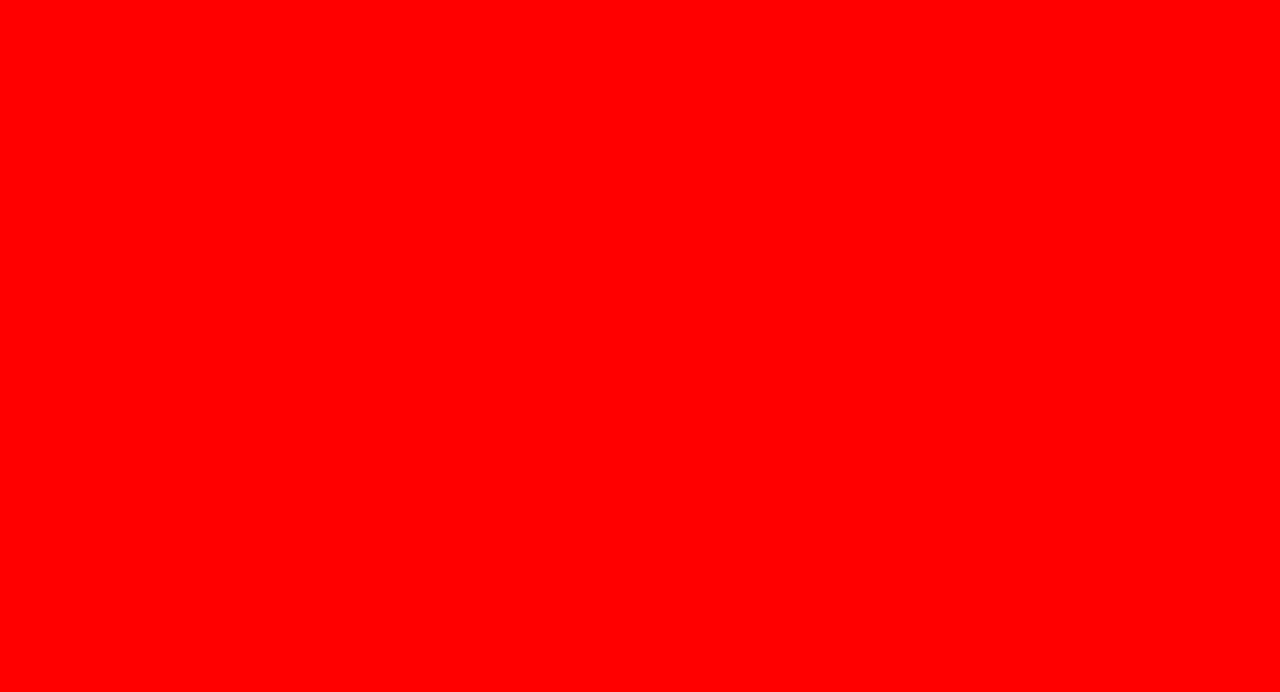
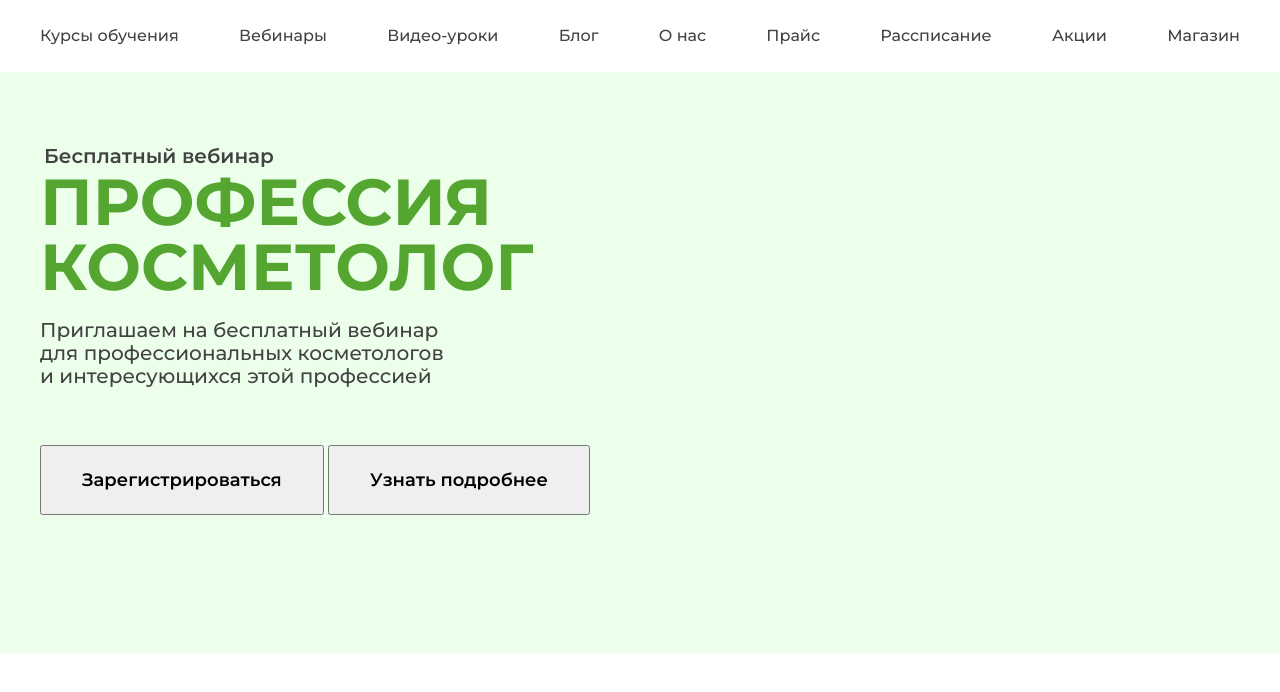
Before and after one commit to trayhorn/html-css-practice1, a plain HTML site: page index.html in a window 1280 px wide. Drawn offline with nearby package versions, Linux system fonts and the light colour scheme.

Commit message:
page-header

```diff
--- a/index.html
+++ b/index.html
@@ -12,6 +12,31 @@
   <link rel="stylesheet" href="/css/main.css">
 </head>
 <body>
-
+  <header class="page-header">
+    <div class="container">
+      <ul class="page-header__list list">
+        <li><a class="page-header__link" href="">Курсы обучения</a></li>
+        <li><a class="page-header__link" href="">Вебинары</a></li>
+        <li><a class="page-header__link" href="">Видео-уроки</a></li>
+        <li><a class="page-header__link" href="">Блог</a></li>
+        <li><a class="page-header__link" href="">О нас</a></li>
+        <li><a class="page-header__link" href="">Прайс</a></li>
+        <li><a class="page-header__link" href="">Рассписание</a></li>
+        <li><a class="page-header__link" href="">Акции</a></li>
+        <li><a class="page-header__link" href="">Магазин</a></li>
+      </ul>
+    </div>
+  </header>
+  <main>
+    <section class="hero">
+      <div class="container">
+        <p class="hero__descr">Бесплатный вебинар</p>
+        <h1 class="hero__title">ПРОФЕССИЯ КОСМЕТОЛОГ</h1>
+        <p class="hero__text">Приглашаем на бесплатный вебинар для профессиональных косметологов и интересующихся этой профессией</p>
+        <button class="hero__button" type="button">Зарегистрироваться</button>
+        <button class="hero__button" type="button">Узнать подробнее</button>
+      </div>
+    </section>
+  </main>
 </body>
 </html>
--- /dev/null
+++ b/sass/components/_hero.scss
@@ -0,0 +1,49 @@
+.hero {
+  padding-top: 71px;
+  padding-bottom: 138px;
+
+  background-color: #ECFFEB;
+
+  &__descr {
+    padding-left: 4px;
+    margin: 0;
+
+    font-weight: 600;
+    font-size: 20px;
+    line-height: 1.3;
+  }
+
+  &__title {
+    margin-top: 0;
+    margin-bottom: 20px;
+
+    width: 496px;
+    font-weight: 700;
+    font-size: 65px;
+    line-height: 1;
+
+    color: #55A630;
+  }
+
+  &__text {
+    margin-top: 0;
+    margin-bottom: 57px;
+
+    width: 419px;
+    font-weight: 500;
+    font-size: 20px;
+    line-height: 23px;
+  }
+
+  &__button {
+    margin: 0;
+    padding: 20px 40px;
+
+    font-weight: 600;
+    font-size: 18px;
+    line-height: 26px;
+  }
+  &__button:first-child {
+    background-color: #55A630;
+  }
+}
--- /dev/null
+++ b/sass/components/_page-header.scss
@@ -0,0 +1,21 @@
+
+.page-header {
+
+  &__list {
+    display: flex;
+    justify-content: space-between;
+  }
+
+  &__link {
+    padding-top: 23px;
+    padding-bottom: 23px;
+
+    display: block;
+    font-weight: 500;
+    font-size: 16px;
+    line-height: 1.62;
+    text-decoration: none;
+
+    color: $mainTextColor;
+  }
+}
--- a/sass/main.scss
+++ b/sass/main.scss
@@ -1,3 +1,4 @@
-body {
-  background-color: red;
-}
+@import 'utils/vars';
+@import 'utils/base';
+@import 'components/page-header';
+@import 'components/hero';
--- /dev/null
+++ b/sass/utils/_base.scss
@@ -0,0 +1,22 @@
+
+body {
+  font-family: Montserrat;
+  font-style: normal;
+  background-color: #ffff;
+  color: #424242;
+  margin: 0;
+}
+
+.container {
+  width: 1230px;
+  padding-right: 15px;
+  padding-left: 15px;
+  margin-left: auto;
+  margin-right: auto;
+}
+
+.list {
+  list-style: none;
+  padding: 0;
+  margin: 0;
+}
--- /dev/null
+++ b/sass/utils/_vars.scss
@@ -0,0 +1,2 @@
+
+$mainTextColor: #424242;
```
Also changed, not shown: css/main.css, css/main.min.css, 2 other files.
